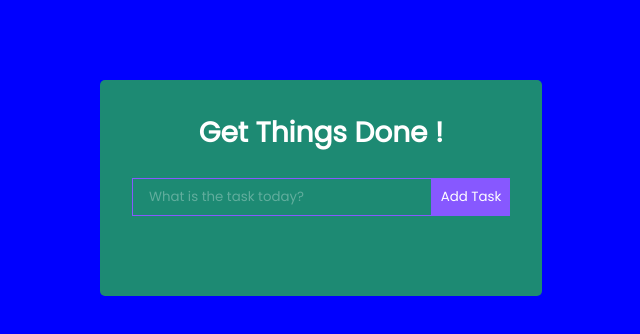
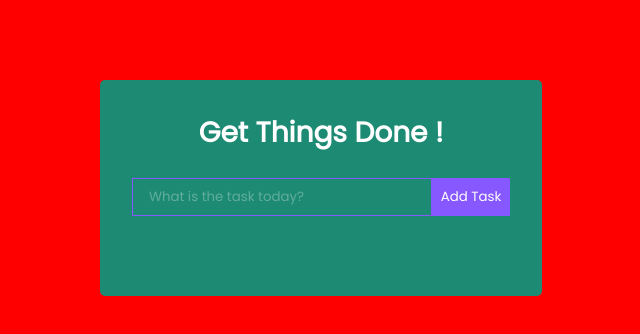
Before and after one commit to abuzarkhan1/todo-for-jenkins, a React (Create React App) app: page / in a window 1280 px wide. Shown: the top 334 px of the page, without its empty margins (319-959 px from the left). Built offline with nearby package versions, Linux system fonts and the light colour scheme.

Commit message:
Update App.css

```diff
--- a/src/App.css
+++ b/src/App.css
@@ -8,7 +8,7 @@
 }
 
 body {
-  background: blue;
+  background: red;
   display: flex;
   justify-content: center;
   align-items: center;
```
